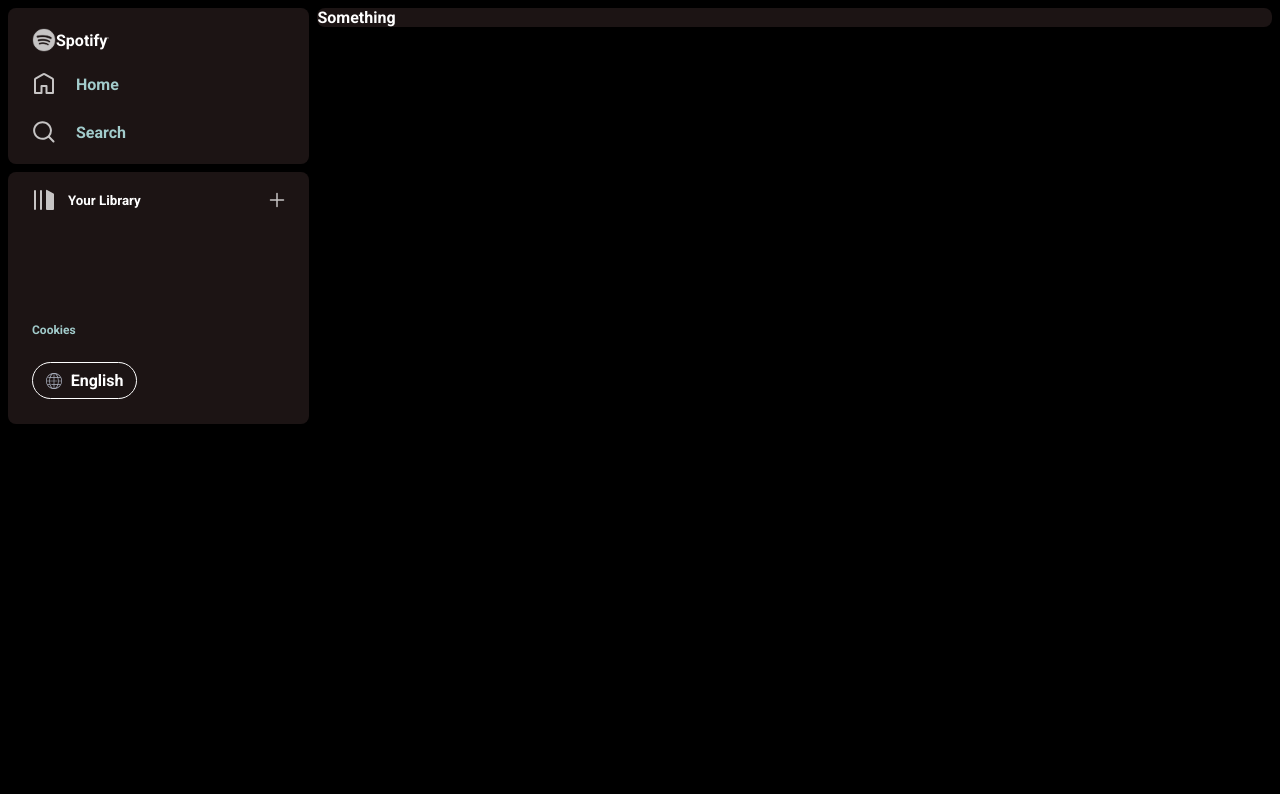
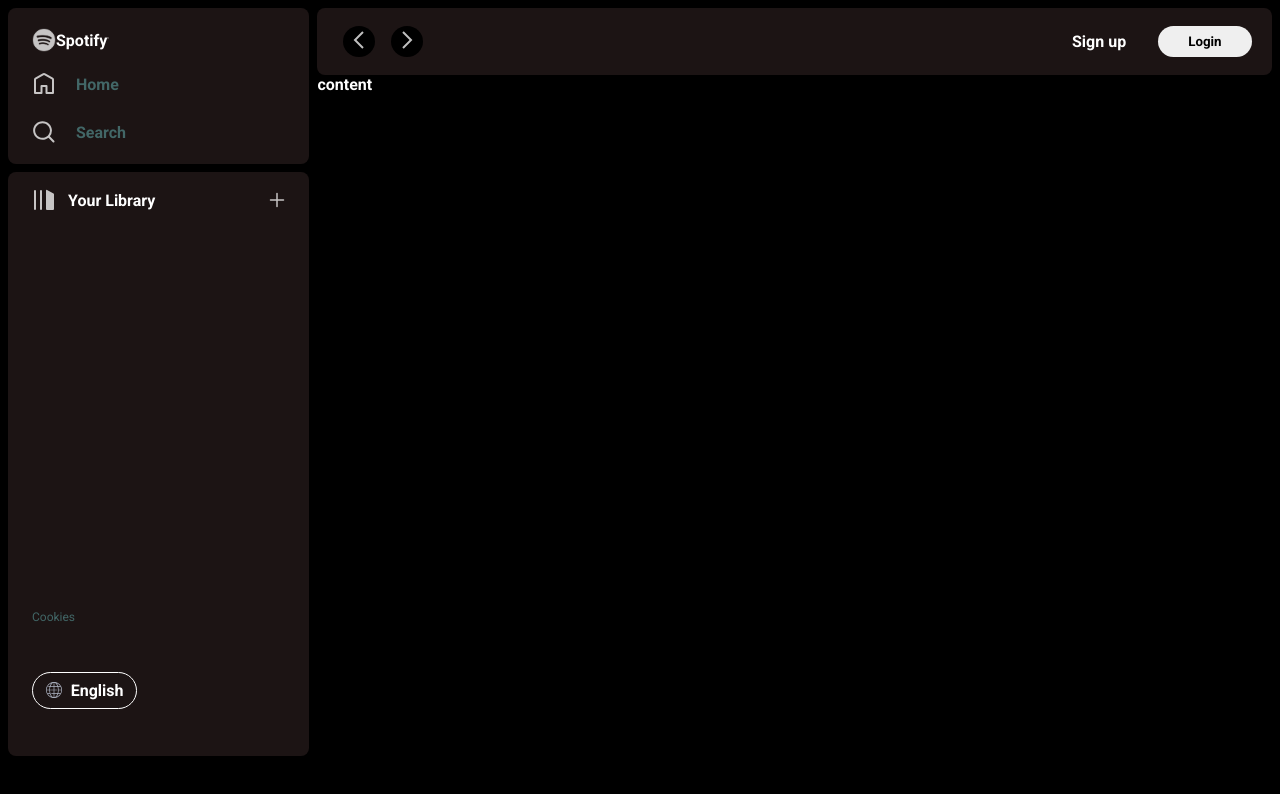
Before and after one commit to BharathKumarchilukuri/cloned-projects, a plain HTML site: page spotify-clone/index.html in a window 1280 px wide. Drawn offline with Linux system fonts and the light colour scheme.

Commit message:
right change

```diff
--- a/spotify-clone/index.html
+++ b/spotify-clone/index.html
@@ -14,19 +14,19 @@
     <div class="container flex">
         <div class="left border">
             <div class="home bg-grey border">
-                <div class="top">
+                <div class="top cursor-pointer">
                     <img class="logo" src="needed/logo.png" alt="Spotify">
                     <span class="center">Spotify<img class="logo reg-logo" src="needed/registered.svg" alt="registered">
                     </span>
                 </div>
                 <ul style="padding-inline-start: 0px;">
-                    <li class="list flex">
+                    <li class="list flex cursor-pointer">
                         <a class="center a-link" href="#">
                             <img class="logo ilogo" src="needed/home.svg"alt="Home">
                             <span class="center f-24">Home</span>
                         </a>
                     </li>
-                    <li class="list flex">
+                    <li class="list flex cursor-pointer">
                         <a class="center a-link" href="#">
                             <img class="logo ilogo" src="needed/search.svg" alt="Search">
                             <span class="center f-24">Search</span>
@@ -39,7 +39,7 @@
                     <div class="flex space-between">
                         <button class="flex bg-none">
                             <img class="logo pright-12" src="needed/library.svg" alt="Your Library">
-                            <span class="center f-24">Your Library</span>
+                            <span class="center f-16">Your Library</span>
                         </button>
                     </div>
                     <div class="center add">
@@ -51,7 +51,7 @@
                 </div>
                 <div class="lib-footer flex-v space-between flex-start">
                     <a class="cookies a-link">Cookies</a>
-                    <button class="border-20 flex space-around bg-none center button-white">
+                    <button class="border-20 flex space-around bg-none center button-black">
                         <img src="needed/globe.svg" alt="globe" class="logo center">
                         <span class="f-16 center">English</span>
                     </button>
@@ -60,8 +60,27 @@
         </div>
 
         <div class="right border">
-            <div class="right-inner bg-grey border">
-                Something
+            <div class="nav right-inner bg-grey border flex space-between">
+                <div class="arrows">
+                    <button class="border-r50 m-6 bg-black btn-none">
+                        <img class="logo" src="needed/left-arrow.svg" alt="move left">
+                    </button>
+                    <button class="border-r50 m-6 bg-black btn-none">
+                        <img class="logo" src="needed/right-arrow.svg" alt="move-right">
+                    </button>
+                </div>
+                <div class="loginReg flex">
+                    <a class="bg-none center a-link signup" href="#">
+                        <span class="center f-24">Sign up</span>
+                    </a>
+
+                    <button class="login border-25 cursor-pointer button-white">
+                        Login
+                    </button>
+                </div>
+            </div>
+            <div class="content">
+                content
             </div>
         </div>
     </div>
--- a/spotify-clone/styles.css
+++ b/spotify-clone/styles.css
@@ -17,12 +17,15 @@ body {
 .left {
     width: 24vw;
     margin: 8px;
+    display: flex;
+    flex-direction: column;
 }
 
 .right {
     width: 76vw;
     margin: 8px;
     margin-left: 0px;
+    height: 100%;
 }
 
 .home {
@@ -30,9 +33,9 @@ body {
 }
 
 .library {
-    height: 100%;
     padding: 16px 24px;
     position: relative;
+    min-height: 69vh;
 }
 
 /* .right-inner {
@@ -71,10 +74,19 @@ body {
 .lib-footer{
     position: absolute;
     bottom: 0;
-    height: 40%;
+    height: 25%;
 }
 
 .cookies{
     color: grey;
     font-size: 12px;
+    font-weight: 400;
 }
+
+.right .nav{
+    padding: 12px 20px;
+}
+
+.loginReg{
+    width: 180px;
+}
--- a/spotify-clone/utilities.css
+++ b/spotify-clone/utilities.css
@@ -25,6 +25,10 @@
     display: flex;
 }
 
+.cursor-pointer{
+    cursor:pointer;
+}
+
 .bg-grey{
     background-color: rgb(28, 20, 20);
 }
@@ -37,7 +41,7 @@
 .a-link{
     text-decoration: none;
     width: 100%;
-    color: rgb(162, 204, 204);
+    color: rgb(66, 103, 103);
 }
 
 .a-link:hover {
@@ -67,7 +71,7 @@
     font-size: 16px;
 }
 
-.button-white{
+.button-black{
     border: white;
     width: 105px;
     border-style: solid;
@@ -76,22 +80,26 @@
     position: relative;
 }
 
-.button-white:hover{
+.button-white:hover, .button-black:hover{
     transform: scale(105%,105%);
     border-width: medium;
 }
 
-.button-white img{
+.button-black img{
     position: relative;
     width: 16px;
 }
 
-.button-white span{
+.button-black span{
     position: relative;
 }
 
 .border-20{
     border-radius: 20px;
+}
+
+.border-r50{
+    border-radius: 50%;
 }
 
 .flex-v{
@@ -106,3 +114,31 @@
 .space-around{
     justify-content: space-around;
 }
+
+.m-6{
+    margin: 6px;
+}
+
+.bg-black{
+    background-color: black;
+}
+
+.btn-none{
+    width: 32px;
+    padding: 2px;
+    border: none;
+}
+
+.btn-none:hover{
+    cursor:not-allowed;
+}
+
+.button-white {
+    width: 180px;
+    padding: 8px;
+    border-style: none;
+}
+
+.border-25{
+    border-radius: 25px;
+}
```
Also changed, not shown: spotify-clone/needed/left-arrow.svg (added), spotify-clone/needed/right-arrow.svg (added).
